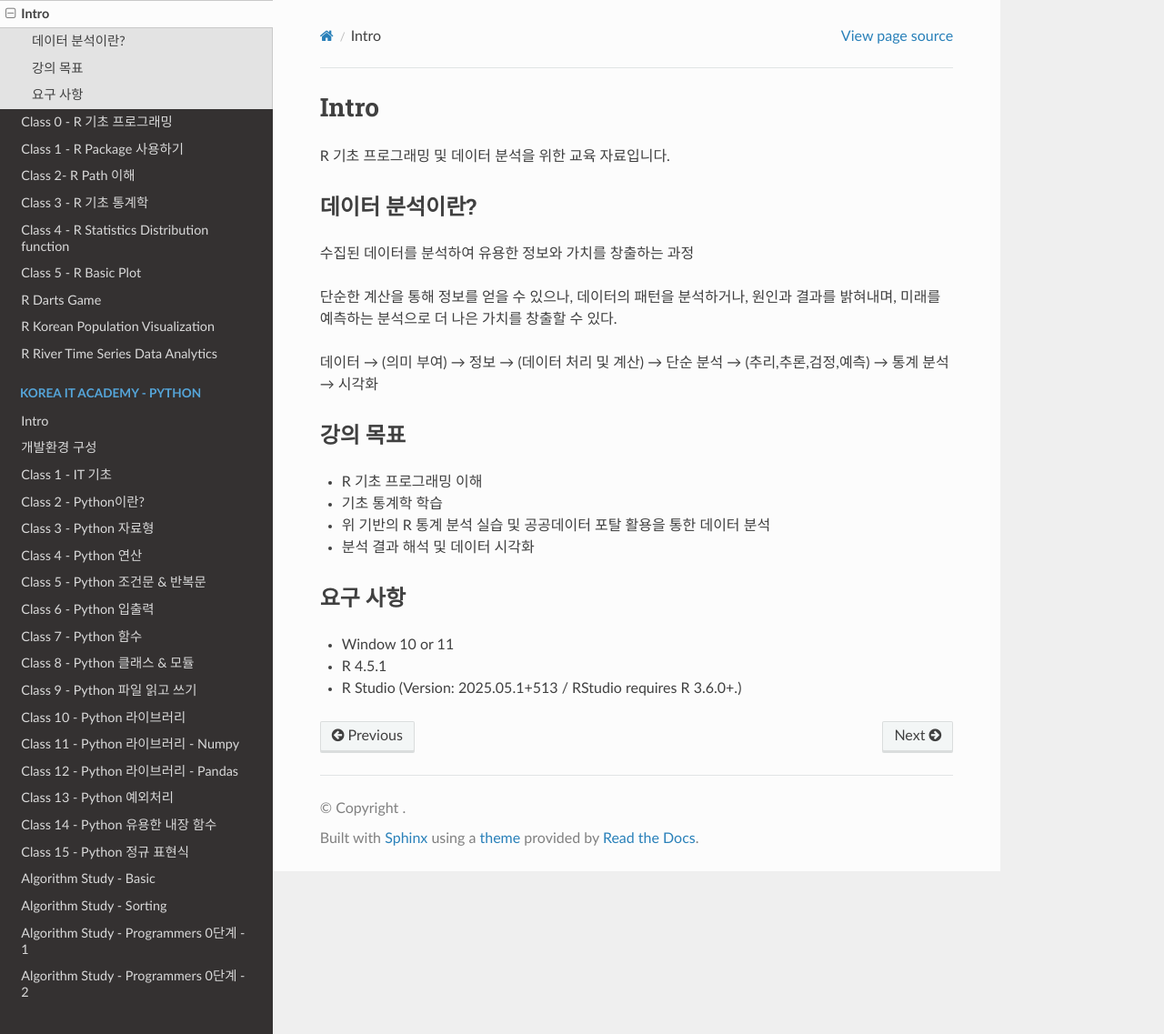
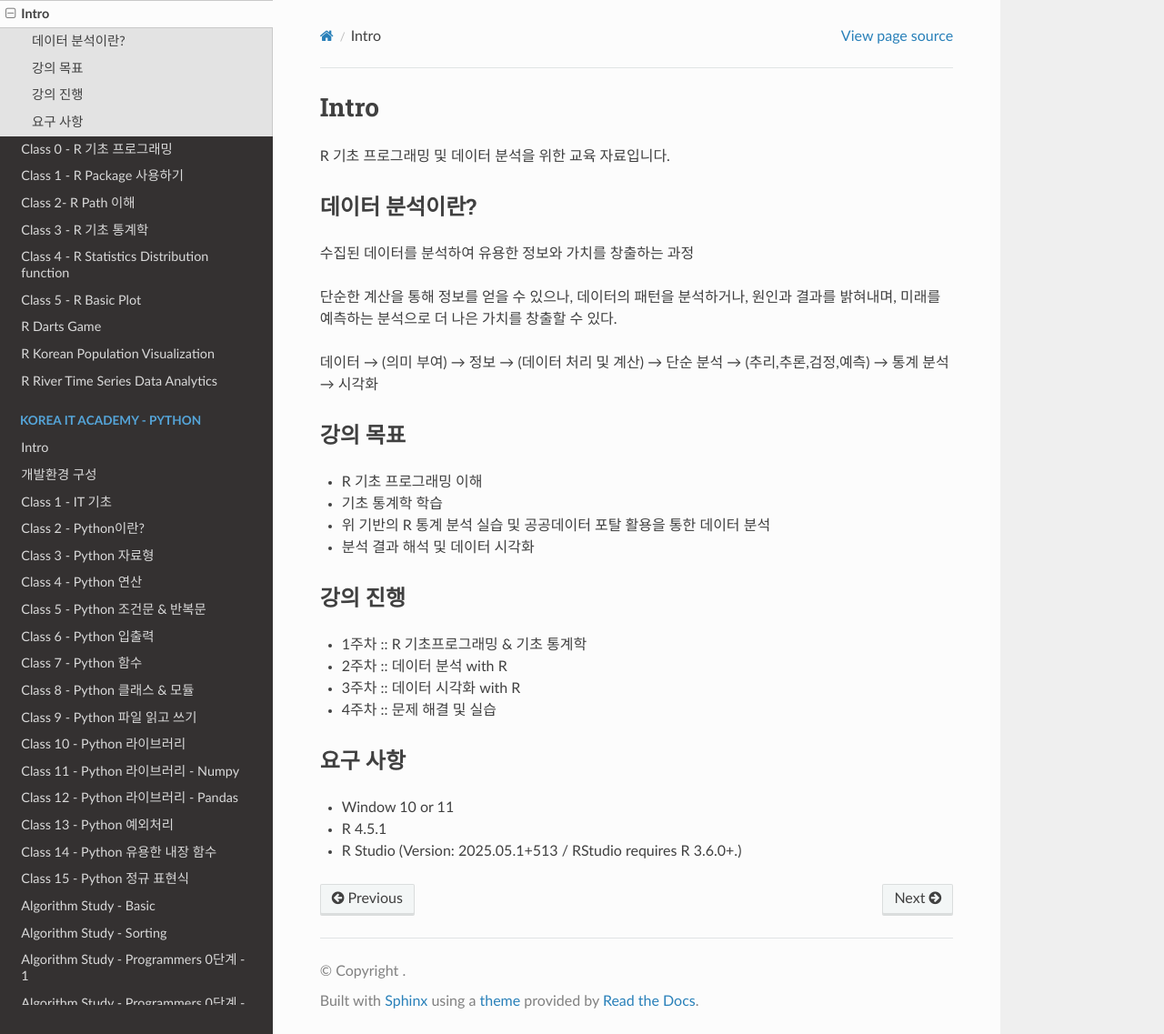
Before and after one commit to JeongSooNa/JeongSooNa-Docs, a Sphinx documentation site: the page built from docs/Korea_IT_Academy-DA/index.md, in a window 1280 px wide and 1137 px high. Shown: the whole window at 91% size. Built offline with Sphinx 7.4.7 and the Read the Docs theme 3.1.0, drawn with Linux system fonts in a browser that asks for light colours; pages that are not in the unit, such as notebooks, are missing from menus.

Commit message:
update docs

```diff
--- a/docs/Korea_IT_Academy-DA/index.md
+++ b/docs/Korea_IT_Academy-DA/index.md
@@ -17,6 +17,14 @@ R 기초 프로그래밍 및 데이터 분석을 위한 교육 자료입니다.
 - 위 기반의 R 통계 분석 실습 및 공공데이터 포탈 활용을 통한 데이터 분석
 - 분석 결과 해석 및 데이터 시각화
 
+### 강의 진행
+
+- 1주차 :: R 기초프로그래밍 & 기초 통계학
+- 2주차 :: 데이터 분석 with R
+- 3주차 :: 데이터 시각화 with R
+- 4주차 :: 문제 해결 및 실습
+
+
 ### 요구 사항
 
 - Window 10 or 11
```
